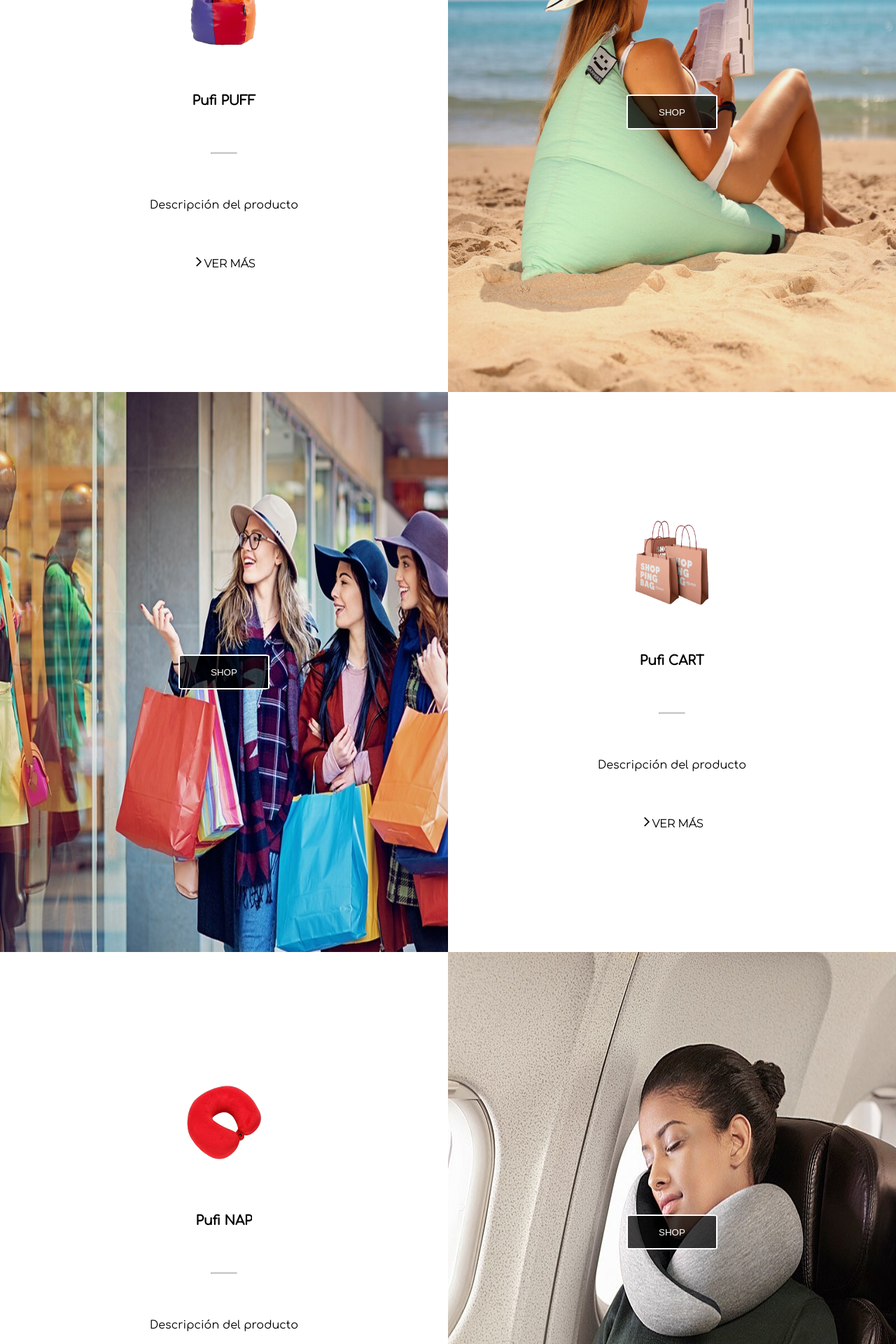
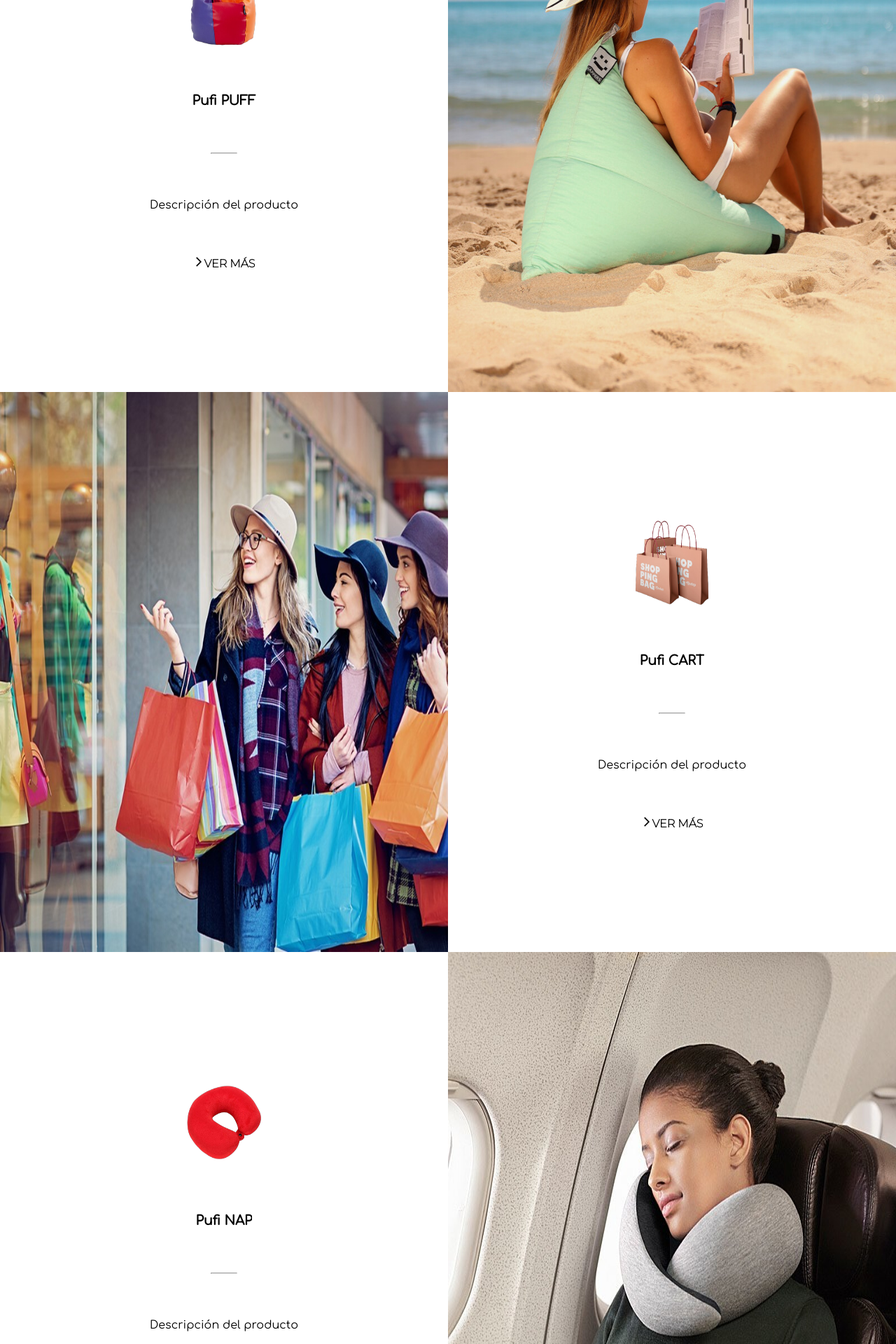
Before and after one commit to anagarcia791/pufi, a React (Create React App) app: page / in a window 1280 px wide. Shown: the part 1800-3720 px from the top of the page at 70% size. Built offline with nearby package versions, Linux system fonts and the light colour scheme.

Commit message:
conditional for render btn

```diff
--- a/src/components/left-product/LeftProduct.jsx
+++ b/src/components/left-product/LeftProduct.jsx
@@ -1,14 +1,14 @@
 import { Link, useNavigate } from "react-router-dom";
 import { MdArrowForwardIos } from "react-icons/md";
 
-export const LeftProduct = ({ imgUrl, iconUrl, product }) => {
+export const LeftProduct = ({ imgUrl, iconUrl, product, btn }) => {
   const navigate = useNavigate();
 
   return (
     <section id={product} className="product">
       <div className="product-img">
         <img src={imgUrl} alt="product-img" />
-        <button onClick={() => navigate(`/shop`)}>SHOP</button>
+        {btn && <button onClick={() => navigate(`/shop`)}>SHOP</button>}
       </div>
       <div className="product-description">
         <img src={iconUrl} alt="product-icon" />
--- a/src/components/right-product/RightProduct.jsx
+++ b/src/components/right-product/RightProduct.jsx
@@ -1,7 +1,7 @@
 import { Link, useNavigate } from "react-router-dom";
 import { MdArrowForwardIos } from "react-icons/md";
 
-export const RightProduct = ({ imgUrl, iconUrl, product }) => {
+export const RightProduct = ({ imgUrl, iconUrl, product, btn }) => {
   const navigate = useNavigate();
 
   return (
@@ -18,7 +18,7 @@ export const RightProduct = ({ imgUrl, iconUrl, product }) => {
       </div>
       <div className="product-img">
         <img src={imgUrl} alt="product-img" />
-        <button onClick={() => navigate(`/shop`)}>SHOP</button>
+        {btn &&<button onClick={() => navigate(`/shop`)}>SHOP</button>}
       </div>
     </section>
   );
--- a/src/pages/LandingPage.jsx
+++ b/src/pages/LandingPage.jsx
@@ -30,10 +30,10 @@ export const LandingPage = () => {
   return (
     <>
       <Header />
-      <LeftProduct imgUrl={umbrellaScene} iconUrl={umbrella} product={"RAIN"} />
-      <RightProduct imgUrl={puffScene} iconUrl={puff} product={"PUFF"} />
-      <LeftProduct imgUrl={cartScene} iconUrl={cart} product={"CART"} />
-      <RightProduct imgUrl={pillowScene} iconUrl={pillow} product={"NAP"} />
+      <LeftProduct imgUrl={umbrellaScene} iconUrl={umbrella} product={"RAIN"} btn={true} />
+      <RightProduct imgUrl={puffScene} iconUrl={puff} product={"PUFF"} btn={false} />
+      <LeftProduct imgUrl={cartScene} iconUrl={cart} product={"CART"} btn={false} />
+      <RightProduct imgUrl={pillowScene} iconUrl={pillow} product={"NAP"} btn={false} />
       <Collage />
       <Newsletter />
       <Footer />
```
